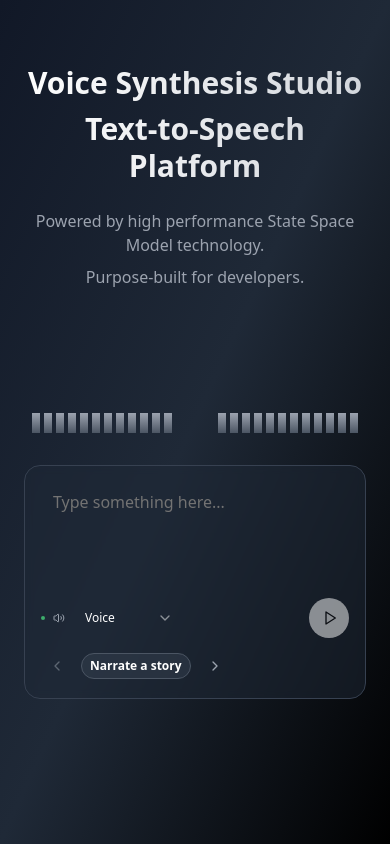
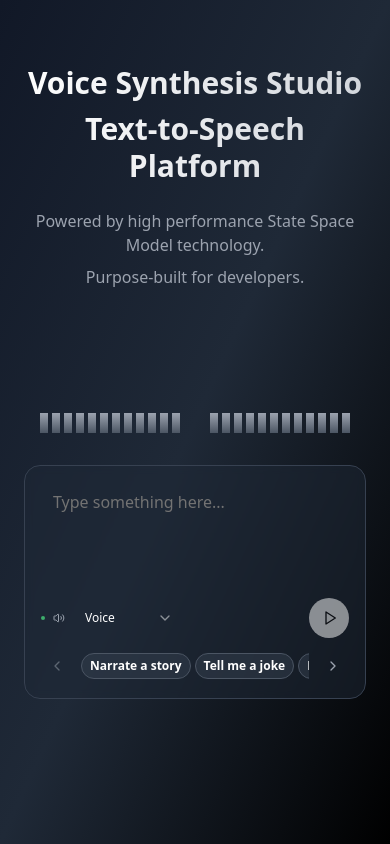
Before and after one commit to bipinmv/voice-synthesis, a Next.js app: page / in a window 390 px wide. Built offline with nearby package versions, Linux system fonts and the light colour scheme.

Commit message:
Added scroll for suggestions

```diff
--- a/app/globals.css
+++ b/app/globals.css
@@ -5,6 +5,15 @@
 @layer utilities {
   .text-balance {
     text-wrap: balance;
+  }
+
+  .scrollbar-hide {
+    -ms-overflow-style: none;
+    scrollbar-width: none;
+  }
+
+  .scrollbar-hide::-webkit-scrollbar {
+    display: none;
   }
 }
 
@@ -46,6 +55,7 @@
     --sidebar-border: 220 13% 91%;
     --sidebar-ring: 217.2 91.2% 59.8%;
   }
+
   .dark {
     --background: 0 0% 3.9%;
     --foreground: 0 0% 98%;
@@ -86,6 +96,7 @@
   * {
     @apply border-border;
   }
+
   body {
     @apply bg-background text-foreground;
   }
--- a/components/TextToSpeechClient.tsx
+++ b/components/TextToSpeechClient.tsx
@@ -1,6 +1,6 @@
 "use client";
 
-import { useState, useEffect } from "react";
+import { useState, useEffect, useRef } from "react";
 import { Button } from "@/components/ui/button";
 import { Textarea } from "@/components/ui/textarea";
 import {
@@ -22,35 +22,9 @@ export const TextToSpeechClient = () => {
 	const [selectedVoice, setSelectedVoice] = useState<string>("");
 	const [speechSynthesis, setSpeechSynthesis] =
 		useState<SpeechSynthesis | null>(null);
-	const [currentSuggestionIndex, setCurrentSuggestionIndex] = useState(0);
-	const [visibleSuggestions, setVisibleSuggestions] = useState(3);
-
-	useEffect(() => {
-		const updateVisibleSuggestions = () => {
-			const width = window.innerWidth;
-			if (width >= 1280) {
-				// xl
-				setVisibleSuggestions(5);
-			} else if (width >= 1024) {
-				// lg
-				setVisibleSuggestions(4);
-			} else if (width >= 768) {
-				// md
-				setVisibleSuggestions(3);
-			} else if (width >= 640) {
-				// sm
-				setVisibleSuggestions(2);
-			} else {
-				setVisibleSuggestions(1);
-			}
-		};
-
-		updateVisibleSuggestions();
-		window.addEventListener("resize", updateVisibleSuggestions);
-		return () => window.removeEventListener("resize", updateVisibleSuggestions);
-	}, []);
-
-	const maxIndex = Math.max(0, suggestions.length - visibleSuggestions);
+	const scrollContainerRef = useRef<HTMLDivElement>(null);
+	const [canScrollLeft, setCanScrollLeft] = useState(false);
+	const [canScrollRight, setCanScrollRight] = useState(true);
 
 	useEffect(() => {
 		if (typeof globalThis !== "undefined" && "speechSynthesis" in globalThis) {
@@ -180,12 +154,48 @@ export const TextToSpeechClient = () => {
 		setSelectedVoice(newVoice);
 	};
 
-	const nextSuggestions = () => {
-		setCurrentSuggestionIndex(prev => Math.min(prev + 1, maxIndex));
+	const updateScrollButtons = () => {
+		if (!scrollContainerRef.current) return;
+		const { scrollLeft, scrollWidth, clientWidth } = scrollContainerRef.current;
+		setCanScrollLeft(scrollLeft > 0);
+		setCanScrollRight(scrollLeft < scrollWidth - clientWidth - 1);
 	};
 
-	const prevSuggestions = () => {
-		setCurrentSuggestionIndex(prev => Math.max(prev - 1, 0));
+	useEffect(() => {
+		// Update scroll buttons after a short delay to ensure DOM is fully rendered
+		const timeoutId = setTimeout(() => {
+			updateScrollButtons();
+		}, 100);
+
+		const container = scrollContainerRef.current;
+		if (container) {
+			container.addEventListener("scroll", updateScrollButtons);
+			window.addEventListener("resize", updateScrollButtons);
+			return () => {
+				clearTimeout(timeoutId);
+				container.removeEventListener("scroll", updateScrollButtons);
+				window.removeEventListener("resize", updateScrollButtons);
+			};
+		}
+		return () => clearTimeout(timeoutId);
+	}, []);
+
+	const scrollLeft = () => {
+		if (!scrollContainerRef.current) return;
+		const scrollAmount = scrollContainerRef.current.clientWidth * 0.8;
+		scrollContainerRef.current.scrollBy({
+			left: -scrollAmount,
+			behavior: "smooth"
+		});
+	};
+
+	const scrollRight = () => {
+		if (!scrollContainerRef.current) return;
+		const scrollAmount = scrollContainerRef.current.clientWidth * 0.8;
+		scrollContainerRef.current.scrollBy({
+			left: scrollAmount,
+			behavior: "smooth"
+		});
 	};
 
 	const getCountryFlag = (lang: string): string => {
@@ -382,14 +392,14 @@ export const TextToSpeechClient = () => {
 	return (
 		<>
 			{/* Main Interface */}
-			<div className="max-w-6xl mx-auto">
+			<div className="max-w-6xl w-full mx-auto px-2 sm:px-4">
 				<div className="flex items-center justify-between mb-8 lg:mb-12 px-4 lg:px-8">
 					<AudioVisualization isPlaying={isPlaying} />
 					<AudioVisualization isPlaying={isPlaying} />
 				</div>
 
 				{/* Text Input Area with Integrated Controls */}
-				<div className="bg-gray-800/50 backdrop-blur-sm rounded-2xl p-4 lg:p-6 border border-gray-700 relative mx-2 lg:mx-0">
+				<div className="bg-gray-800/50 backdrop-blur-sm rounded-2xl p-4 lg:p-6 border border-gray-700 relative mx-auto">
 					<Textarea
 						value={text}
 						onChange={e => setText(e.target.value)}
@@ -398,28 +408,26 @@ export const TextToSpeechClient = () => {
 					/>
 
 					{/* Bottom Controls Bar */}
-					<div className="flex flex-col sm:flex-row items-start sm:items-center justify-between gap-3 sm:gap-4">
+					<div className="flex flex-col sm:flex-row items-start sm:items-center justify-between gap-3 sm:gap-4 w-full">
 						{/* Left: Navigation and Suggestions */}
-						<div className="flex items-center gap-2 flex-1 min-w-0 order-2 sm:order-1">
+						<div className="flex items-center gap-2 flex-1 min-w-0 order-2 sm:order-1 w-full">
 							<Button
 								size="sm"
 								variant="ghost"
 								className="w-8 h-8 p-0 text-gray-400 hover:text-white hover:bg-gray-700 flex-shrink-0"
-								onClick={prevSuggestions}
-								disabled={currentSuggestionIndex === 0}
+								onClick={scrollLeft}
+								disabled={!canScrollLeft}
 							>
 								<ChevronLeft className="w-4 h-4" />
 							</Button>
 
-							<div className="flex gap-1 sm:gap-2 overflow-hidden flex-1 min-w-0">
-								{suggestions
-									.slice(
-										currentSuggestionIndex,
-										currentSuggestionIndex + visibleSuggestions
-									)
-									.map((suggestion, index) => (
+							<div
+								ref={scrollContainerRef}
+								className="flex gap-1 sm:gap-2 overflow-x-auto flex-1 min-w-0 w-full scrollbar-hide"
+							>
+								{suggestions.map(suggestion => (
 									<Badge
-											key={currentSuggestionIndex + index}
+										key={suggestion.title}
 										variant="secondary"
 										className="bg-gray-700/50 hover:bg-gray-600/50 text-white px-2 sm:px-3 py-1 cursor-pointer transition-colors border border-gray-600 text-xs whitespace-nowrap flex-shrink-0"
 										onClick={() => handleSuggestionClick(suggestion)}
@@ -433,8 +441,8 @@ export const TextToSpeechClient = () => {
 								size="sm"
 								variant="ghost"
 								className="w-8 h-8 p-0 text-gray-400 hover:text-white hover:bg-gray-700 flex-shrink-0"
-								onClick={nextSuggestions}
-								disabled={currentSuggestionIndex >= maxIndex}
+								onClick={scrollRight}
+								disabled={!canScrollRight}
 							>
 								<ChevronRight className="w-4 h-4" />
 							</Button>
```
Lines whose indentation alone changed are shown as unchanged.
